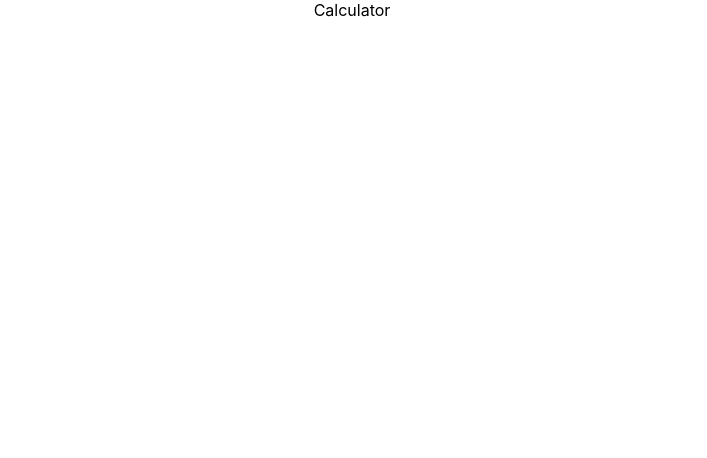
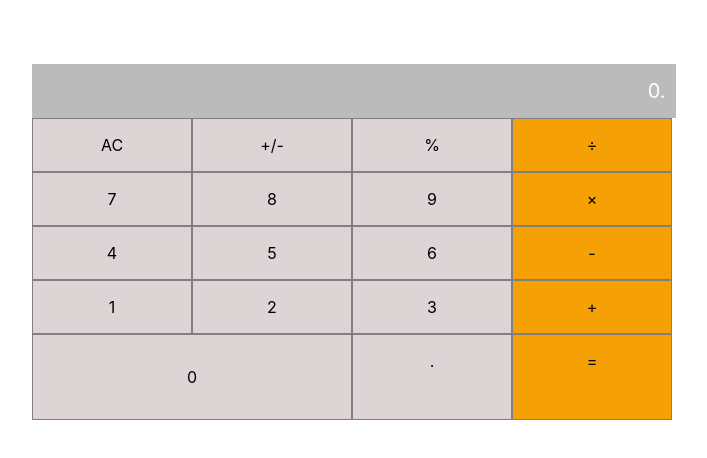
Before and after one commit to migo1/math-magicians, a React (Create React App) app: page / in a window 1280 px wide. Shown: the top 458 px of the page, without its empty margins (288-995 px from the left). Built offline with nearby package versions, Linux system fonts and the light colour scheme.

Commit message:
style-calculator

```diff
--- a/src/App.css
+++ b/src/App.css
@@ -1,3 +1,5 @@
 .App {
-  text-align: center;
+  padding-top: 5%;
+  display: grid;
+  place-items: center;
 }
--- /dev/null
+++ b/src/components/Button.js
@@ -0,0 +1,20 @@
+import React from 'react';
+import PropTypes from 'prop-types';
+import './buttons.css';
+
+function Button({ btn }) {
+  if (btn === '÷' || btn === '×' || btn === '-' || btn === '+' || btn === '=') {
+    return <div className="button operators">{btn}</div>;
+  }
+  if (btn === '0') {
+    return <div className="button other-btns zero-btn">{btn}</div>;
+  }
+
+  return <div className="button other-btns">{btn}</div>;
+}
+
+Button.propTypes = {
+  btn: PropTypes.string.isRequired,
+};
+
+export default Button;
--- a/src/components/Calculator.js
+++ b/src/components/Calculator.js
@@ -1,5 +1,16 @@
+import React from 'react';
+import Button from './Button';
+import './calculator.css';
+
+const btnKeys = ['AC', '+/-', '%', '÷', '7', '8', '9', '×', '4', '5', '6', '-', '1', '2', '3', '+', '0', '.', '='];
+
 function Calculator() {
-  return <span>Calculator</span>;
+  return (
+    <div className="calculator-container">
+      <div className="screen-display">0.</div>
+      {btnKeys.map((btnKey) => (<Button key={btnKey} btn={btnKey} />))}
+    </div>
+  );
 }
 
 export default Calculator;
--- /dev/null
+++ b/src/components/buttons.css
@@ -0,0 +1,22 @@
+.button {
+  padding: 10%;
+  border: 1px solid gray;
+  text-align: center;
+}
+
+.button:is(:hover, :focus) {
+  opacity: 0.5;
+  cursor: pointer;
+}
+
+.zero-btn {
+  grid-column: span 2;
+}
+
+.operators {
+  background-color: rgb(245, 161, 5);
+}
+
+.other-btns {
+  background-color: rgb(221, 213, 213);
+}
--- /dev/null
+++ b/src/components/calculator.css
@@ -0,0 +1,17 @@
+.calculator-container {
+  display: grid;
+  grid-template-columns: 1fr 1fr 1fr 1fr;
+  width: 50%;
+  text-align: center;
+}
+
+.screen-display {
+  grid-column: span 4;
+  width: 99%;
+  text-align: right;
+  background-color: rgb(187, 187, 187);
+  color: white;
+  font-size: 20px;
+  padding: 15px 0;
+  padding-right: 10px;
+}
```
